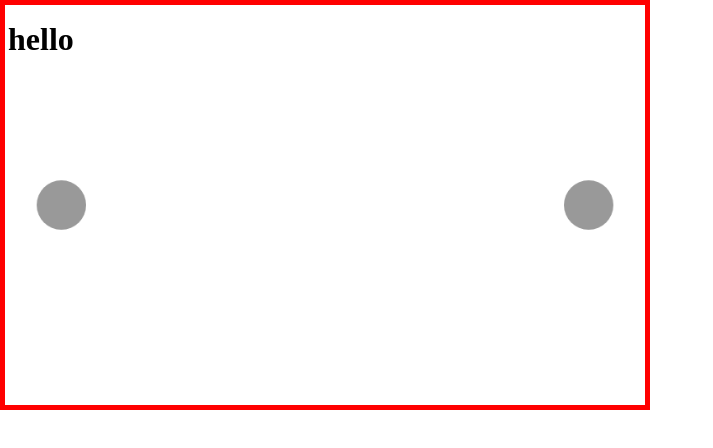
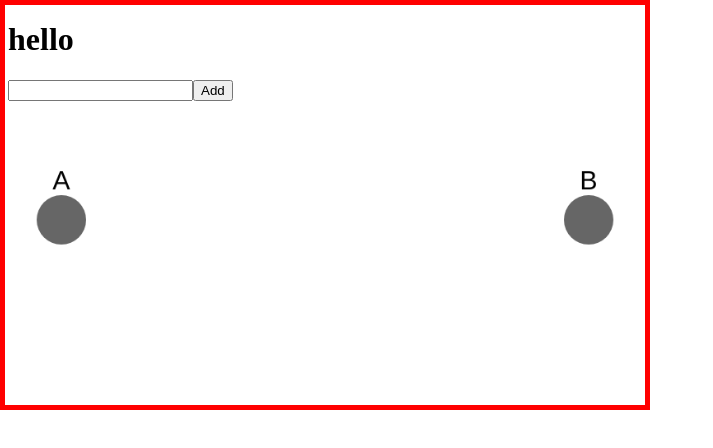
Before and after one commit to Fibii/Graph-Visualizer, a React (Create React App) app: page / in a window 1280 px wide. Shown: the top 448 px of the page, without its empty margins (0-713 px from the left). Built offline with nearby package versions, Linux system fonts and the light colour scheme; the HTML template or start-up script is replaced by a standard one.

Commit message:
extracted App to components, added a way to add new nodes

```diff
--- a/src/App.js
+++ b/src/App.js
@@ -1,42 +1,18 @@
-import React, {useState, useEffect, useRef} from 'react';
-import cytoscape from 'cytoscape';
+import React from 'react';
+
 import './index.css'
+import Graph from './components/graph'
 
-const nodes = [
-  {
-    data: {
-      id: 'A'
-    }
-  },
-  {
-    data:{
-      id:'B'
-    }
-  }
 
-];
-
-function App() {
-  const [cy, setCy] = useState(null);
-  const containerRef = useRef(null);
-
-  useEffect(() => {
-    console.log(containerRef);
-    const cy = cytoscape({
-      container: containerRef.current, // container to render in
-
-      elements: nodes
-    });
-
-  });
-
+const App = () => {
 
   return (
       <div>
         <h1>hello</h1>
-        <div ref={containerRef} id='cy'></div>
+        <Graph />
       </div>
-  );
+  )
+
 }
 
-export default App;
+export default App
--- /dev/null
+++ b/src/components/graph.js
@@ -0,0 +1,63 @@
+import React, {useState} from 'react';
+import GraphScene from './graphScene'
+
+const nodes = [
+  {
+    data: {
+      id: 'A'
+    }
+  },
+  {
+    data:{
+      id:'B'
+    }
+  }
+
+]
+
+const Graph = () => {
+
+  const [elements, setElements] = useState(nodes)
+  const [nodeTitle, setNodeTitle] = useState('')
+
+
+  const addNode = (title) => {
+
+    if(!title){
+      alert("title can't be empty")
+      return
+    }
+
+    const newNode = {
+      data : {
+        id: title
+      }
+    }
+    setElements(elements.concat(newNode))
+  }
+
+
+  const handleNodeTitleInputChange = (event) => {
+    setNodeTitle(event.target.value)
+  }
+
+
+  console.log(elements)
+  return (
+      <div className='container'>
+
+        <div classNam='item'>
+          <GraphScene elements={elements} />
+        </div>
+
+        <div className='item'>
+          <input type='text' onChange={handleNodeTitleInputChange} className='item'></input>
+          <button onClick={() => addNode(nodeTitle)} className='item'>Add</button>
+        </div>
+      </div>
+  )
+
+
+}
+
+export default Graph
--- /dev/null
+++ b/src/components/graphScene.js
@@ -0,0 +1,54 @@
+import React, {useEffect, useRef} from 'react';
+import cytoscape from 'cytoscape';
+
+
+
+
+const GraphScene = ({elements}) => {
+
+  const containerRef = useRef(null)
+
+  useEffect(() => {
+    const cy = cytoscape({
+      container: containerRef.current, // container to render in
+      elements,
+
+      style: [ // the stylesheet for the graph
+      {
+        selector: 'node',
+        style: {
+          'background-color': '#666',
+          'label': 'data(id)'
+        }
+      },
+
+      {
+        selector: 'edge',
+        style: {
+          'width': 3,
+          'length': 10,
+          'line-color': '#ccc',
+          'target-arrow-color': '#ccc',
+          'target-arrow-shape': 'triangle'
+          }
+        }
+      ],
+
+      layout: {
+        name: 'grid',
+        rows: 1
+      }
+
+    })
+
+  })
+
+
+
+  return (
+      <div ref={containerRef} id='cy'>
+      </div>
+  )
+}
+
+export default GraphScene;
```
